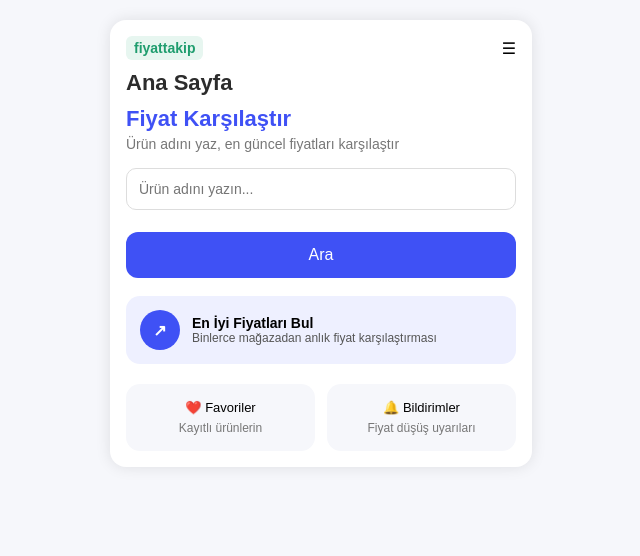
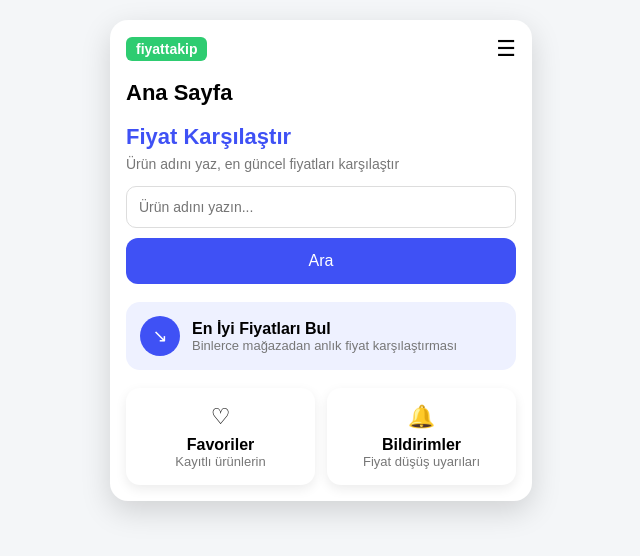
Before and after one commit to ahmetdurmus1218-ctrl/fiyattakip, a plain HTML site: page index.html in a window 1280 px wide. Shown: the whole page, without its empty margins (319-959 px from the left). Drawn offline with Linux system fonts and the light colour scheme.

Commit message:
Update index.html

```diff
--- a/index.html
+++ b/index.html
@@ -1,23 +1,23 @@
 <!DOCTYPE html>
 <html lang="tr">
 <head>
-  <meta charset="UTF-8" />
-  <meta name="viewport" content="width=device-width, initial-scale=1.0"/>
-  <title>Fiyat Takip</title>
+<meta charset="UTF-8">
+<meta name="viewport" content="width=device-width, initial-scale=1.0">
+<title>FiyatTakip</title>
 
 <style>
 body {
   margin: 0;
   font-family: Arial, Helvetica, sans-serif;
-      background: #f6f7fb;
+  background: #f4f6f8;
 }
 
 .phone {
   max-width: 390px;
   margin: 20px auto;
   background: #ffffff;
-      border-radius: 16px;
-      box-shadow: 0 0 15px rgba(0,0,0,0.1);
+  border-radius: 18px;
+  box-shadow: 0 10px 30px rgba(0,0,0,.15);
   padding: 16px;
 }
 
@@ -25,33 +25,36 @@
   display: flex;
   justify-content: space-between;
   align-items: center;
-      margin-bottom: 10px;
 }
 
 .logo {
-      font-size: 14px;
-      background: #e7f6f0;
-      color: #1f9d6e;
-      padding: 4px 8px;
+  background: #2ecc71;
+  color: #fff;
+  padding: 4px 10px;
   border-radius: 6px;
   font-weight: bold;
+  font-size: 14px;
+}
+
+.menu {
+  font-size: 22px;
+  cursor: pointer;
 }
 
 h1 {
+  margin: 18px 0 6px;
   font-size: 22px;
-      margin: 10px 0 4px;
-      color: #2c2c2c;
 }
 
 .subtitle {
+  color: #777;
   font-size: 14px;
-      color: #777;
-      margin-bottom: 16px;
+  margin-bottom: 14px;
 }
 
 .search-box {
   display: flex;
-      margin-bottom: 14px;
+  gap: 8px;
 }
 
 .search-box input {
@@ -64,8 +67,8 @@
 
 .search-btn {
   width: 100%;
+  margin-top: 10px;
   padding: 14px;
-      margin-top: 8px;
   background: #3f51f5;
   color: #fff;
   border: none;
@@ -75,57 +78,58 @@
 }
 
 .card {
-      background: #eef0ff;
+  background: #eef1ff;
+  border-radius: 14px;
   padding: 14px;
-      border-radius: 14px;
+  margin: 18px 0;
   display: flex;
+  gap: 12px;
   align-items: center;
-      margin: 18px 0;
 }
 
 .card-icon {
+  background: #3f51f5;
+  color: #fff;
   width: 40px;
   height: 40px;
   border-radius: 50%;
-      background: #3f51f5;
-      color: #fff;
   display: flex;
+  justify-content: center;
   align-items: center;
-      justify-content: center;
-      margin-right: 12px;
-      font-weight: bold;
+  font-size: 18px;
 }
 
 .card-title {
   font-weight: bold;
-      font-size: 14px;
-    }
-
-    .card-sub {
-      font-size: 12px;
-      color: #555;
 }
 
 .bottom {
   display: flex;
   gap: 12px;
-      margin-top: 20px;
+  margin-top: 16px;
 }
 
-    .bottom-box {
+.box {
   flex: 1;
-      background: #f6f7fb;
+  background: #ffffff;
+  border-radius: 14px;
   padding: 16px;
-      border-radius: 14px;
   text-align: center;
-      font-size: 13px;
+  box-shadow: 0 4px 12px rgba(0,0,0,.08);
 }
 
-    .bottom-box span {
-      display: block;
-      margin-top: 6px;
+.box-icon {
+  font-size: 22px;
+  margin-bottom: 6px;
+}
+
+.box-title {
+  font-weight: bold;
+}
+
+.box-sub {
+  font-size: 13px;
   color: #777;
-      font-size: 12px;
 }
 </style>
 </head>
@@ -133,10 +137,9 @@
 <body>
 
 <div class="phone">
-
   <div class="top">
     <div class="logo">fiyattakip</div>
-      <div>☰</div>
+    <div class="menu">☰</div>
   </div>
 
   <h1>Ana Sayfa</h1>
@@ -147,33 +150,44 @@
   </div>
 
   <div class="search-box">
-      <input type="text" placeholder="Ürün adını yazın..." />
+    <input type="text" id="urun" placeholder="Ürün adını yazın...">
   </div>
 
-    <button class="search-btn">Ara</button>
+  <button class="search-btn" onclick="ara()">Ara</button>
 
   <div class="card">
-      <div class="card-icon">↗</div>
+    <div class="card-icon">↘</div>
     <div>
       <div class="card-title">En İyi Fiyatları Bul</div>
-        <div class="card-sub">
-          Binlerce mağazadan anlık fiyat karşılaştırması
+      <div class="box-sub">Binlerce mağazadan anlık fiyat karşılaştırması</div>
+    </div>
+  </div>
+
+  <div class="bottom">
+    <div class="box">
+      <div class="box-icon">♡</div>
+      <div class="box-title">Favoriler</div>
+      <div class="box-sub">Kayıtlı ürünlerin</div>
+    </div>
+
+    <div class="box">
+      <div class="box-icon">🔔</div>
+      <div class="box-title">Bildirimler</div>
+      <div class="box-sub">Fiyat düşüş uyarıları</div>
     </div>
   </div>
 </div>
 
-    <div class="bottom">
-      <div class="bottom-box">
-        ❤️ Favoriler
-        <span>Kayıtlı ürünlerin</span>
-      </div>
-      <div class="bottom-box">
-        🔔 Bildirimler
-        <span>Fiyat düşüş uyarıları</span>
-      </div>
-    </div>
-
-  </div>
+<script>
+function ara() {
+  const urun = document.getElementById("urun").value;
+  if (!urun) {
+    alert("Ürün adı gir");
+    return;
+  }
+  alert("API bağlanınca arama yapılacak:\n" + urun);
+}
+</script>
 
 </body>
 </html>
```
Lines whose indentation alone changed are shown as unchanged.
